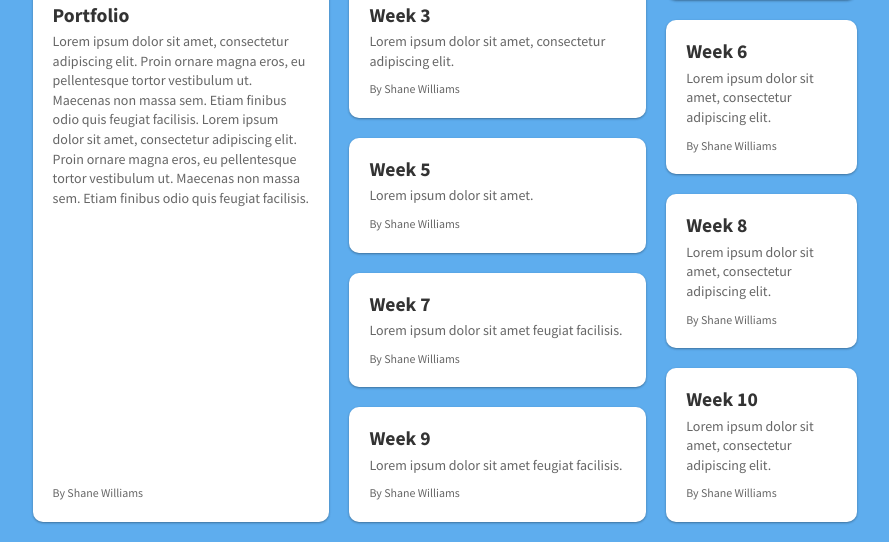
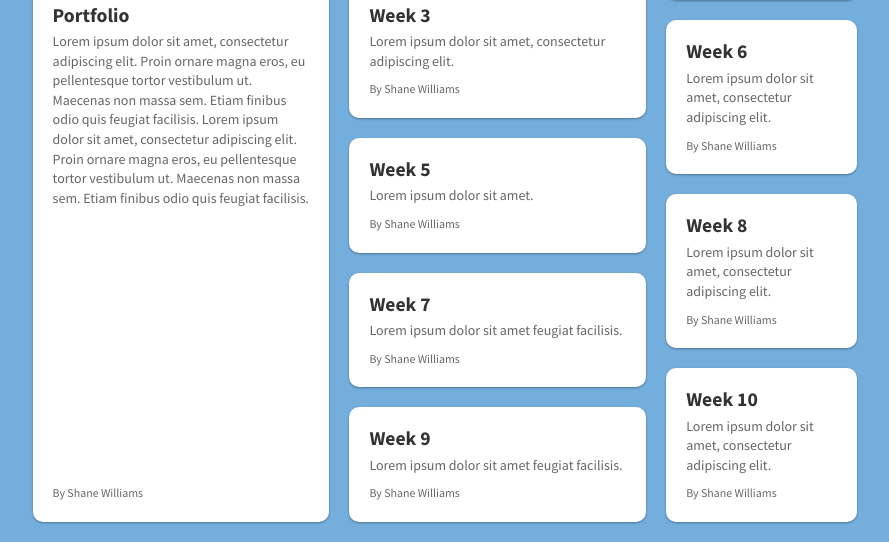
Before and after one commit to gimpet/Portfolio, a plain HTML site: page index.html in a window 1280 px wide. Shown: the part 717-1259 px from the top of the page, without its empty margins (195-1084 px from the left). Drawn offline with nearby package versions, Linux system fonts and the light colour scheme.

Commit message:
Made some style changes

```diff
--- a/style.css
+++ b/style.css
@@ -2,7 +2,7 @@
 @import url(https://cdnjs.cloudflare.com/ajax/libs/meyer-reset/2.0/reset.min.css);
 
 html {
-  background: rgb(94, 173, 238);
+    background: rgb(116, 174, 221);
     font-size: 14px;
     -moz-osx-font-smoothing: grayscale;
     -webkit-font-smoothing: antialiased;
```
Lines whose indentation alone changed are shown as unchanged.
